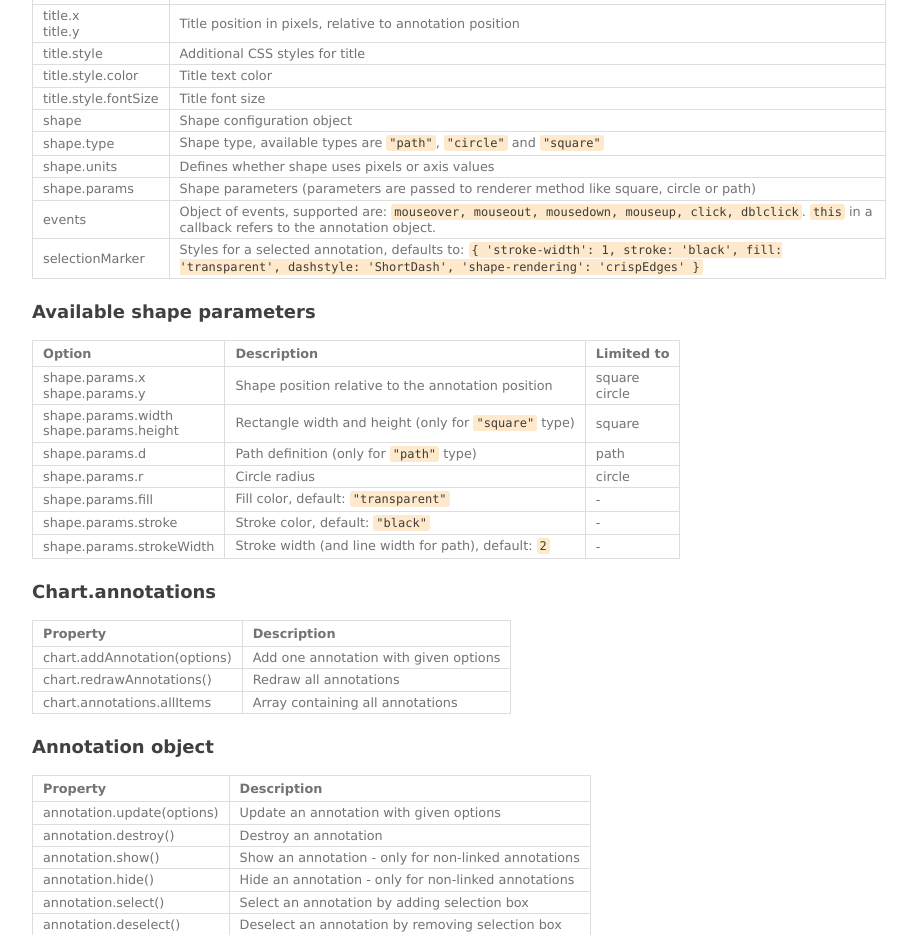
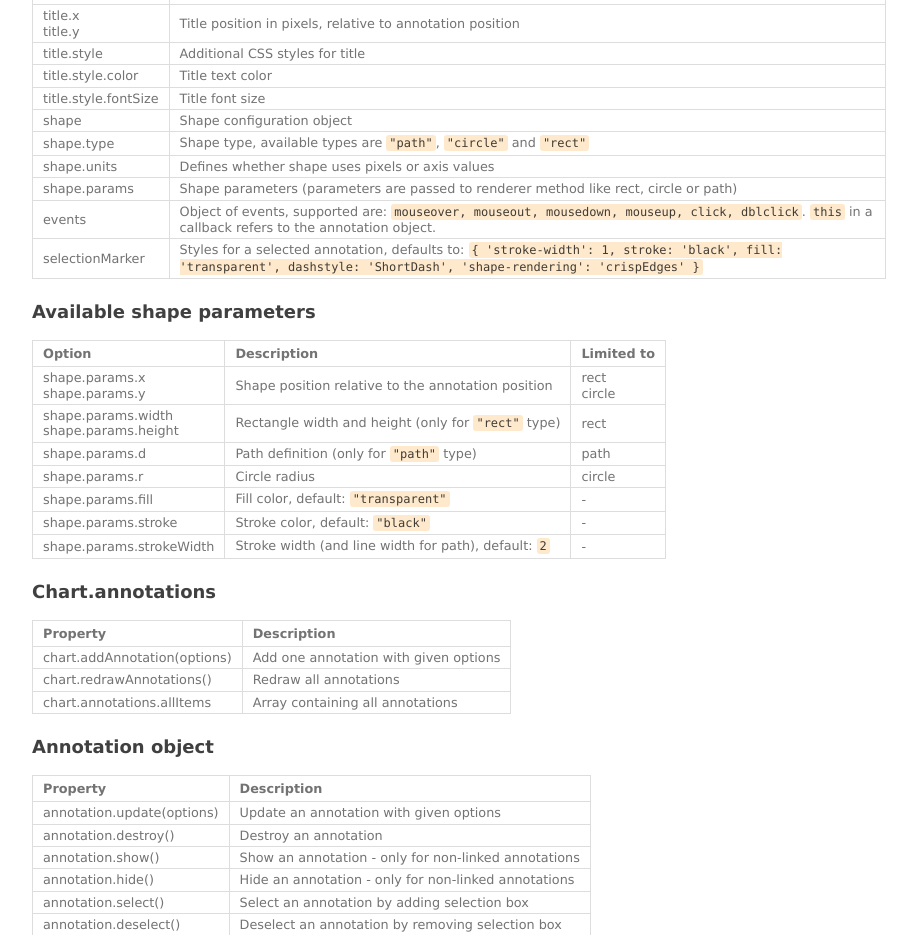
Before and after one commit to blacklabel/annotations, a website: page index.html in a window 1280 px wide. Shown: the part 1320-2255 px from the top of the page, without its empty margins (181-1098 px from the left). Drawn offline with nearby package versions, Linux system fonts and the light colour scheme.

Commit message:
Update docs.

```diff
--- a/index.html
+++ b/index.html
@@ -143,7 +143,7 @@ You may also want to check our other demo here: <a href="http://demo.blacklabel.
 </tr>
 <tr>
 <td align="left">shape.type                                </td>
-<td align="left"> Shape type, available types are <code>"path"</code>, <code>"circle"</code> and <code>"square"</code></td>
+<td align="left"> Shape type, available types are <code>"path"</code>, <code>"circle"</code> and <code>"rect"</code></td>
 </tr>
 <tr>
 <td align="left">shape.units                               </td>
@@ -151,7 +151,7 @@ You may also want to check our other demo here: <a href="http://demo.blacklabel.
 </tr>
 <tr>
 <td align="left">shape.params                              </td>
-<td align="left"> Shape parameters (parameters are passed to renderer method like square, circle or path)</td>
+<td align="left"> Shape parameters (parameters are passed to renderer method like rect, circle or path)</td>
 </tr>
 <tr>
 <td align="left"> events                              </td>
@@ -186,12 +186,12 @@ You may also want to check our other demo here: <a href="http://demo.blacklabel.
 <tr>
 <td align="left">shape.params.x<br>shape.params.y             </td>
 <td align="left"> Shape position relative to the annotation position </td>
-<td align="left">square<br>circle</td>
+<td align="left">rect<br>circle</td>
 </tr>
 <tr>
 <td align="left">shape.params.width<br>shape.params.height    </td>
-<td align="left"> Rectangle width and height (only for <code>"square"</code> type)  </td>
-<td align="left"> square</td>
+<td align="left"> Rectangle width and height (only for <code>"rect"</code> type)  </td>
+<td align="left"> rect</td>
 </tr>
 <tr>
 <td align="left">shape.params.d                               </td>
@@ -325,7 +325,7 @@ Selected button prevents from zooming and panning to draw annotation. </td>
 		}
 	},
 	symbol: { // button symbol options
-		shape: 'square', // shape, taken from Highcharts.symbols
+		shape: 'rect', // shape, taken from Highcharts.symbols
 		size: 12,
 		style: {
 			'stroke-width':  2,
```
Also changed, not shown: README.md.
